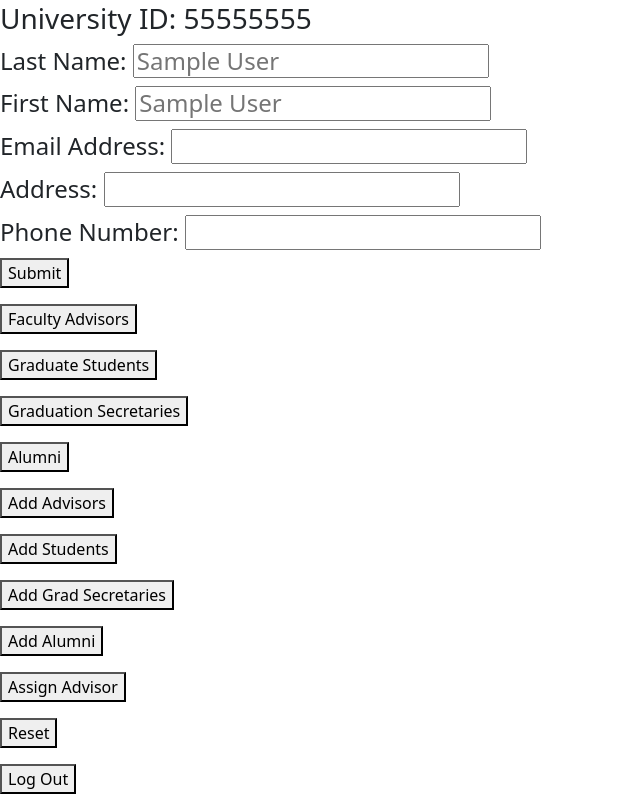
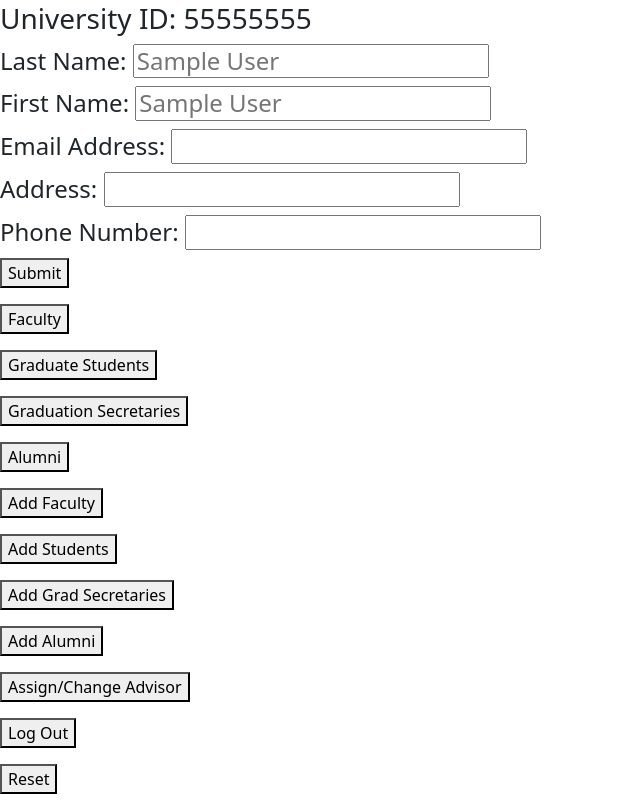
Before and after one commit to Olamide-Treasure/School-System, a Flask app: template templates/admin.html in a window 1280 px wide. Shown: the part 54-864 px from the top of the page, without its empty margins (0-640 px from the left). Run offline with Flask 2, Linux system fonts and the light colour scheme; the template is opened without the code that fills it, so the values that code supplies are empty; the visitor is signed in with stand-in values (Sample User, id 1).

Commit message:
Update admin.html

```diff
--- a/templates/admin.html
+++ b/templates/admin.html
@@ -44,7 +44,7 @@
  <div class = "buttons">
 
     <form action = "/facultylist">
-    <button type="submit">Faculty Advisors</button>
+    <button type="submit">Faculty</button>
     </form>
 
     <form action = "/gradlist">
@@ -65,7 +65,7 @@
  <div class = "buttons">
 
    <form action = "/addfaculty" method = "GET">
-   <button type="submit">Add Advisors</button>
+   <button type="submit">Add Faculty</button>
    </form>
 
    <form action = "/addthestudent" method = "GET">
@@ -87,17 +87,18 @@
 <div class = "buttons">
 
    <form action = "/assignadvsior">
-   <button type="submit">Assign Advisor</button>
+   <button type="submit">Assign/Change Advisor</button>
    </form>
 
+   <form action = "/logout">
+      <button type="submit">Log Out</button>
+      </form>
 
    <form action = "/reset">
       <button type="submit">Reset</button>
       </form>
 
-   <form action = "/logout">
-   <button type="submit">Log Out</button>
-   </form>
+
 
 </div>
 
```
